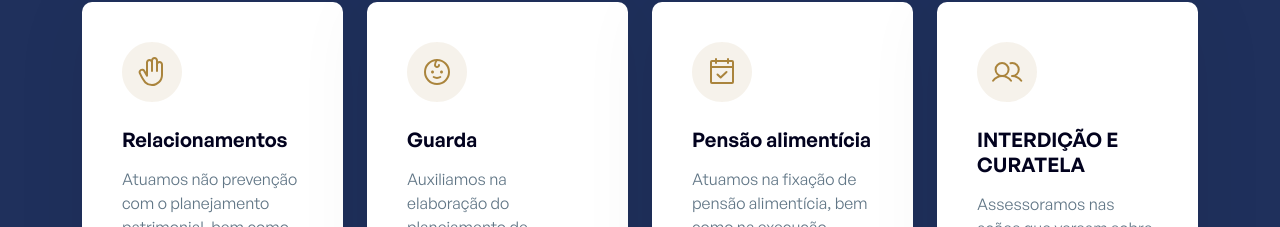
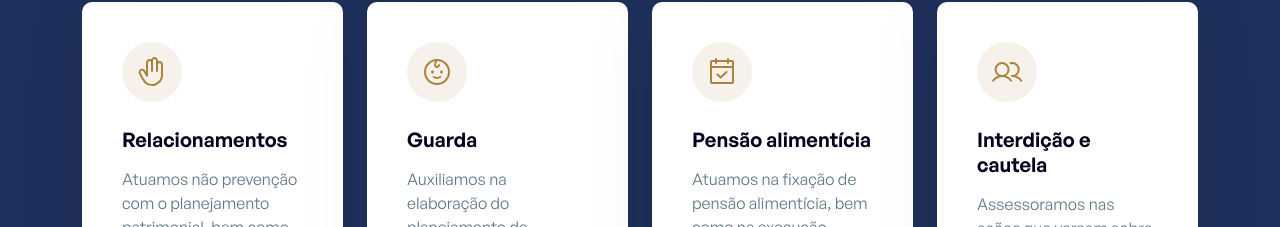
Before and after one commit to lucaswildemberg/camara-nagib, a plain HTML site: page index.html in a window 1280 px wide. Shown: the part 2417-2644 px from the top of the page. Drawn offline with Linux system fonts and the light colour scheme.

Commit message:
maisuculo

```diff
--- a/index.html
+++ b/index.html
@@ -256,7 +256,7 @@
                               <img src="assets/img/icons/icon 9.svg" alt="">
                           </div>
                           <div class="content">
-                              <h4>INTERDIÇÃO E CURATELA </h4>
+                              <h4>Interdição e cautela </h4>
                               <p>Assessoramos nas ações que versam sobre interdição e curatela, incluindo a substituição.</p>
                           </div>
                       </div>
```
